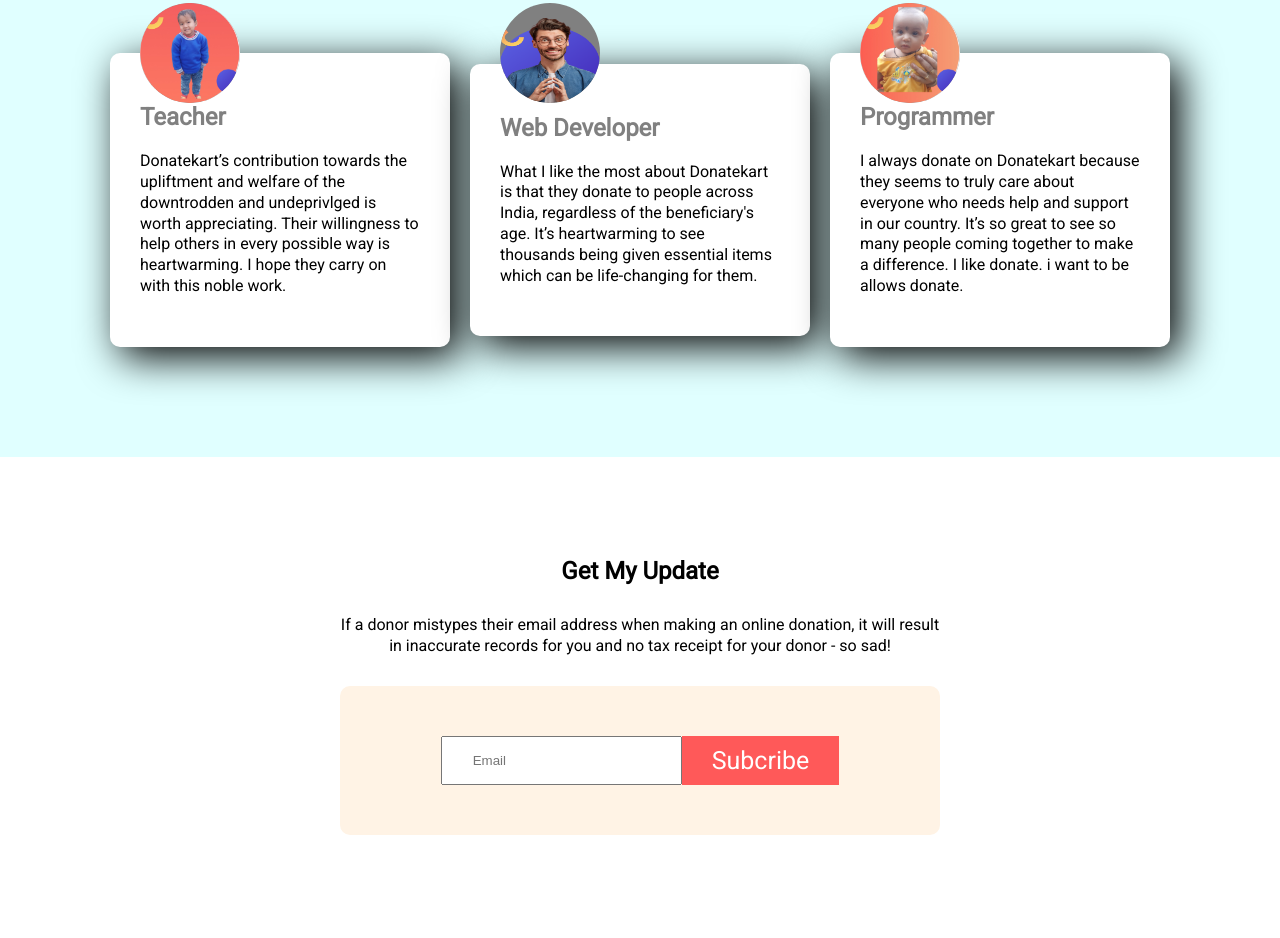
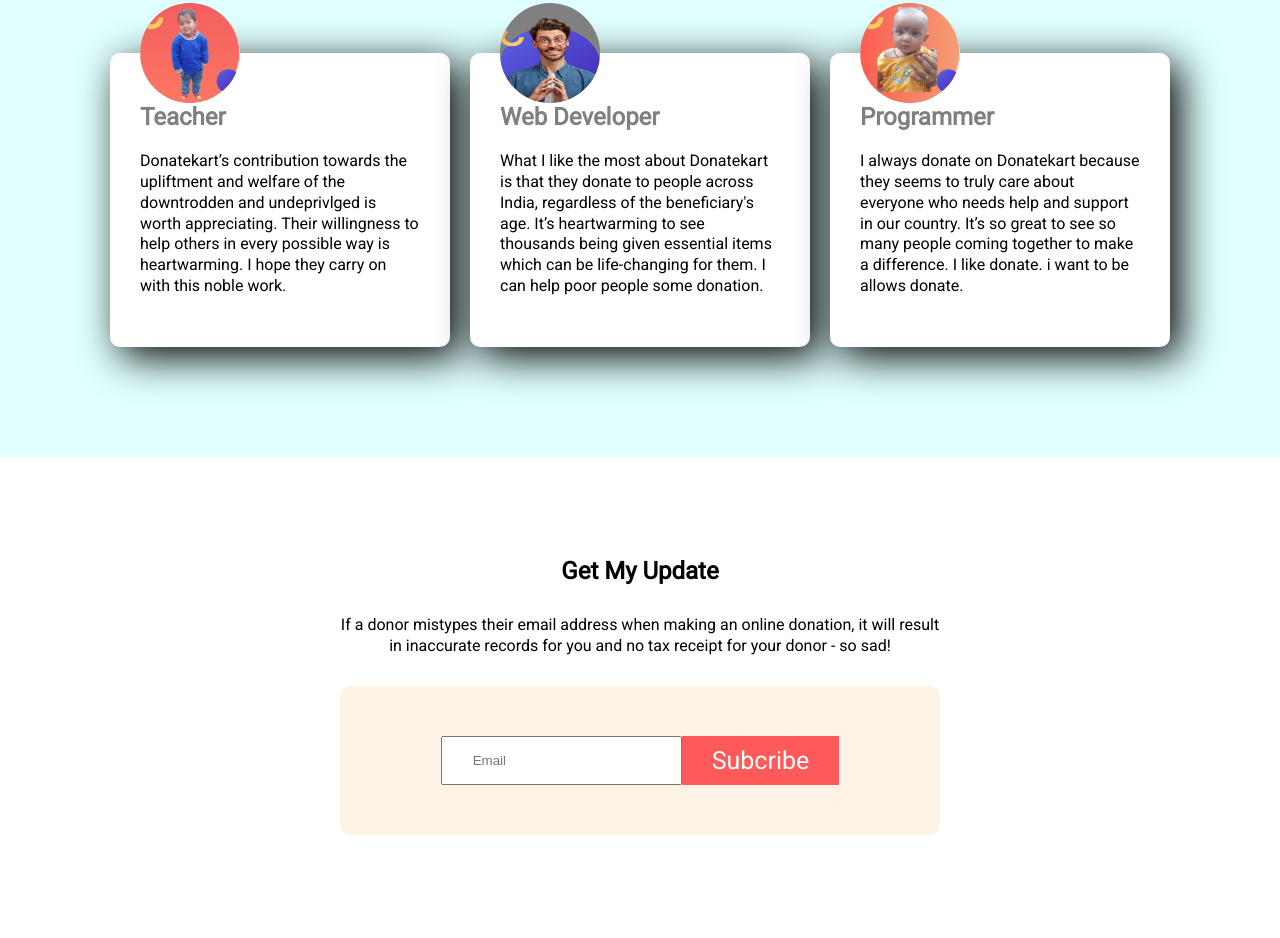
Before and after one commit to mainul96/donates, a plain HTML site: page index.html in a window 1280 px wide. Shown: the part 3456-4394 px from the top of the page. Drawn offline with Linux system fonts and the light colour scheme.

Commit message:
some update

```diff
--- a/index.html
+++ b/index.html
@@ -104,7 +104,7 @@
              <div class="doner-person">
                  <img src="images/doner-2.png" alt="">
                  <h2>Web Developer</h2>
-                 <p>What I like the most about Donatekart is that they donate to people across India, regardless of the beneficiary's age. It’s heartwarming to see thousands being given essential items which can be life-changing for them.</p>
+                 <p>What I like the most about Donatekart is that they donate to people across India, regardless of the beneficiary's age. It’s heartwarming to see thousands being given essential items which can be life-changing for them. I can help poor people some donation.</p>
              </div>
              <div class="doner-person">
                  <img src="images/doner-4.jpg" alt="">
```
